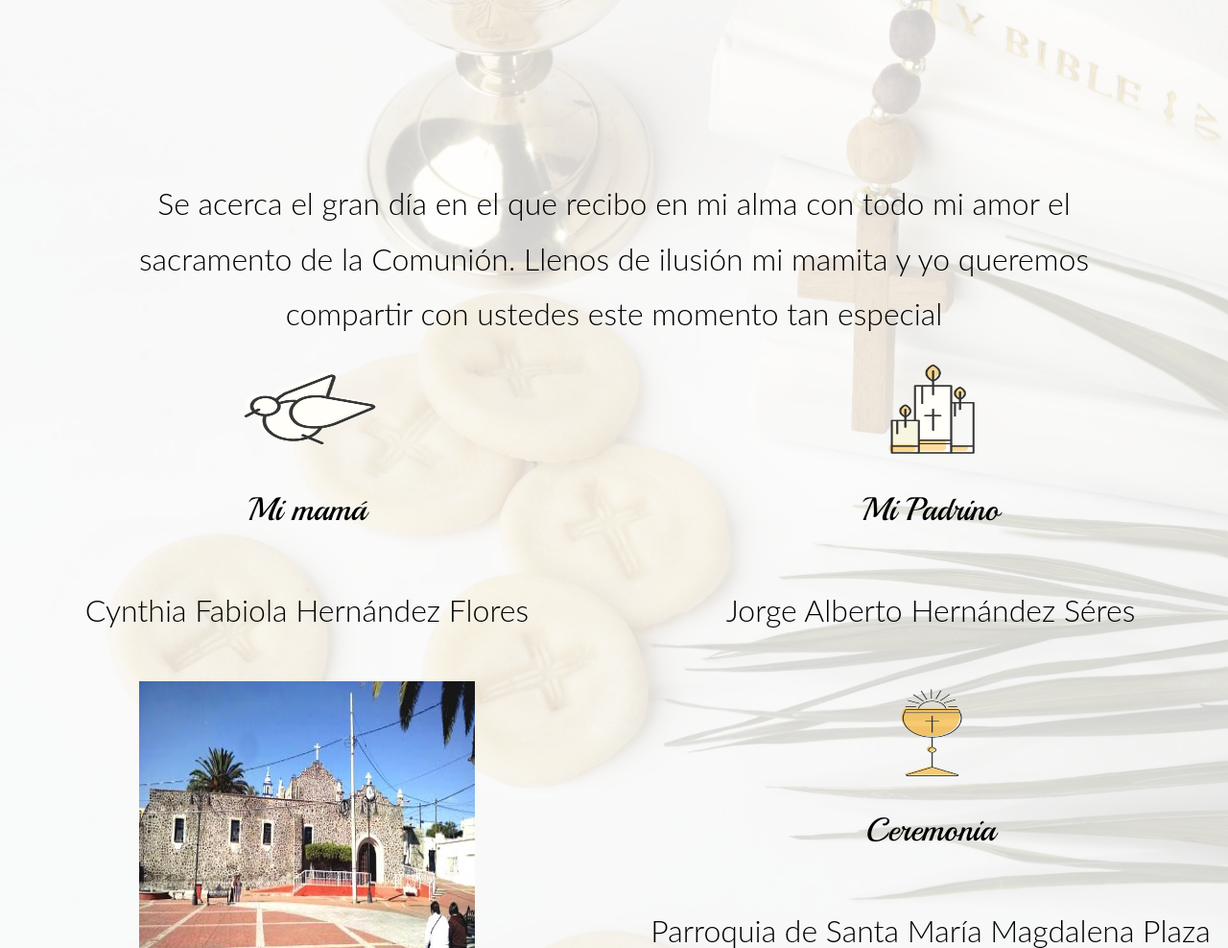
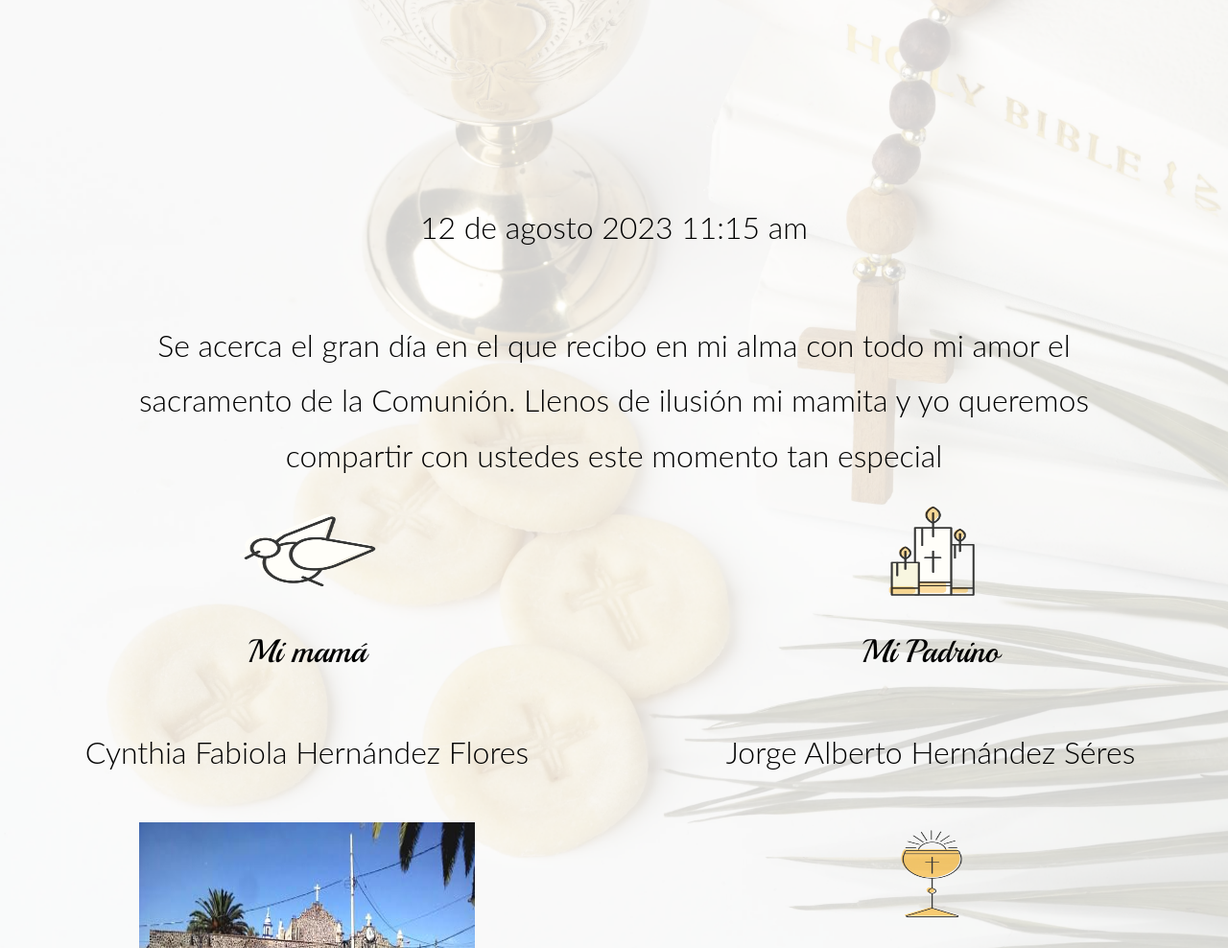
Before and after one commit to HectorEspinosaValdes/invitacionDereck2, a plain HTML site: page index.html in a window 1280 px wide. Shown: the part 1308-2296 px from the top of the page at 96% size. Drawn offline with Linux system fonts and the light colour scheme; a script that the page names is missing.

Commit message:
agregue fecha

```diff
--- a/index.html
+++ b/index.html
@@ -19,6 +19,8 @@
         <h2 class="contenedor">"Yo soy el pan de la vida: el que viene a mí, nunca tendrá hambre y el que en mí cree, no tendrá sed jamás"</h2>
 
         <script class="contenedor">(function(d, s, id) { var js, pjs = d.getElementsByTagName(s)[0]; if (d.getElementById(id)) return; js = d.createElement(s); js.id = id; js.src = "//www.tickcounter.com/static/js/loader.js"; pjs.parentNode.insertBefore(js, pjs); }(document, "script", "tickcounter-sdk"));</script><a data-type="countdown" data-id="4283546" class="tickcounter" style="display: block; width: 100%; position: relative; padding-bottom: 25%" title="Countdown" href="//www.tickcounter.com/">Countdown</a>
+
+        <h3> 12 de agosto 2023 11:15 am</h3>
 
         <h3 class="contenedor">Se acerca el gran día en el que recibo en mi alma con todo mi amor el sacramento de la Comunión. Llenos de ilusión mi mamita y yo queremos compartir con ustedes este momento tan especial</h3>
 
```
